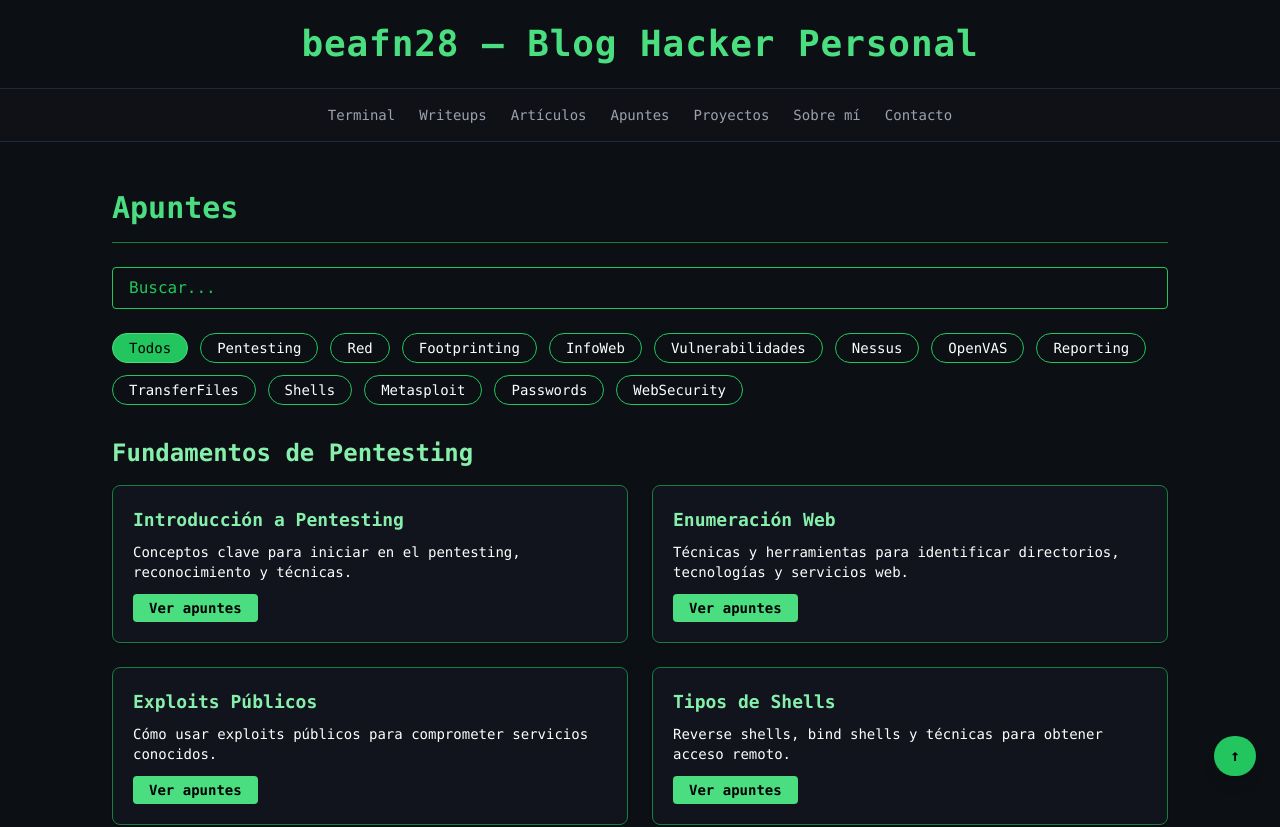
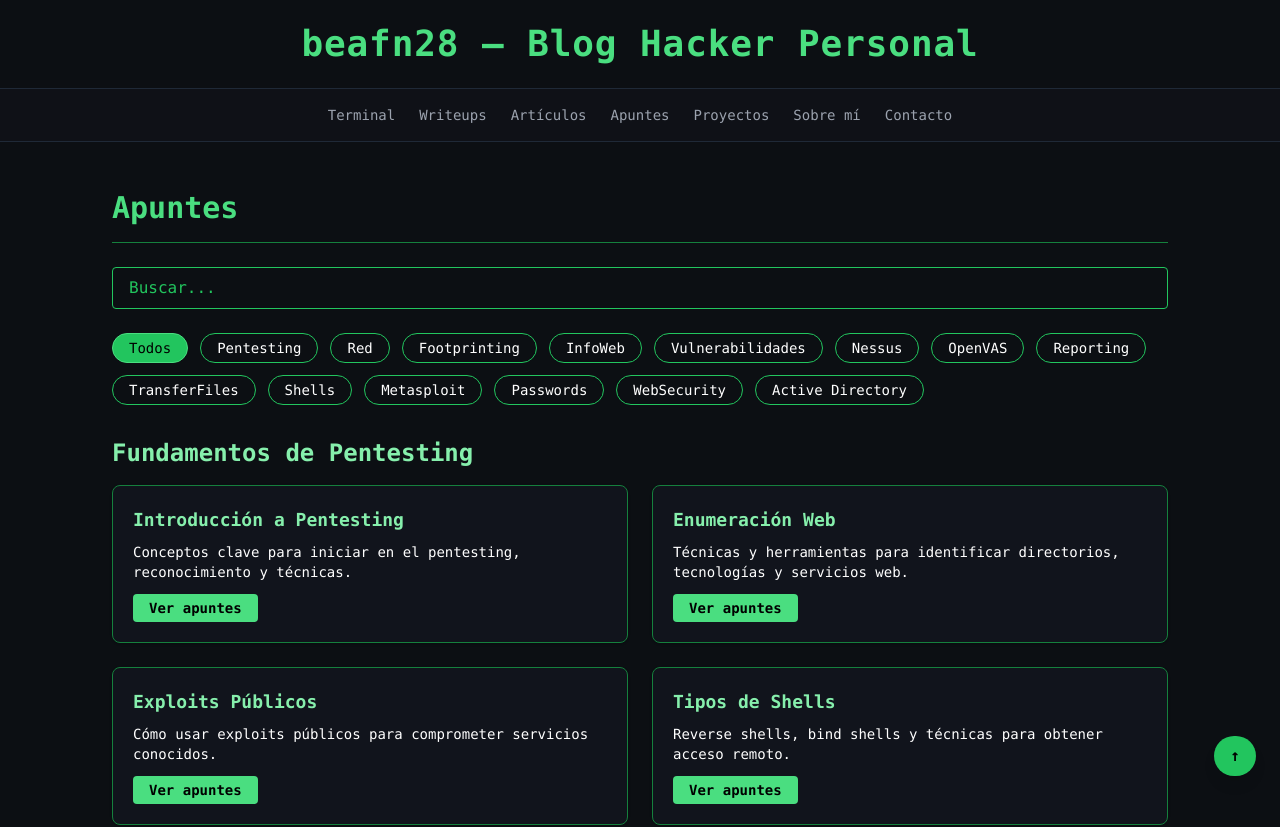
Before and after one commit to beafn28/beafn28.es, a Vue app: page /apuntes in a window 1280 px wide. Shown: the top 827 px of the page. Built offline with nearby package versions, Linux system fonts and the light colour scheme.

Commit message:
sección Active Directory en apuntes

```diff
--- a/src/views/Apuntes.vue
+++ b/src/views/Apuntes.vue
@@ -336,6 +336,28 @@
     </div>
   </div>
 </div>
+<!-- Sección: Active Directory -->
+<div v-if="showActiveDirectorySection" class="mb-12">
+  <h3 class="text-2xl font-bold text-green-300 mb-4">Active Directory</h3>
+  <div class="grid md:grid-cols-2 gap-6">
+    <div
+      v-for="note in activeDirectoryNotes"
+      :key="note.title"
+      class="bg-[#11141c] border border-green-700 rounded-lg p-5 shadow hover:shadow-lg transition"
+    >
+      <h4 class="text-lg font-bold text-green-300 mb-2">{{ note.title }}</h4>
+      <p class="text-sm text-white mb-3">{{ note.description }}</p>
+      <a
+        :href="note.link"
+        target="_blank"
+        class="inline-block text-sm text-black bg-green-400 hover:bg-green-500 px-4 py-1 rounded font-bold transition"
+      >
+        Ver apuntes
+      </a>
+    </div>
+  </div>
+</div>
+
 <button
   @click="scrollToTop"
   class="fixed bottom-6 right-6 bg-green-500 hover:bg-green-400 text-black font-bold py-2 px-4 rounded-full shadow-lg transition"
@@ -370,7 +392,8 @@ const categories = [
   'Shells',
   'Metasploit',
   'Passwords',
-  'WebSecurity'
+  'WebSecurity',
+  'Active Directory'
 ]
 
 const notes = [
@@ -1021,6 +1044,12 @@ const notes = [
   category: 'WebSecurity',
   link: 'https://beafn28.gitbook.io/beafn28/web-security/control-de-acceso',
   description: 'Bypass de restricciones de acceso para acceder a recursos no autorizados.'
+},
+{
+  title: 'Introducción a Active Directory',
+  category: 'Active Directory',
+  link: 'https://beafn28.gitbook.io/beafn28/apuntes-hacking/introduction-active-directory',
+  description: 'Conceptos básicos, arquitectura y componentes esenciales para entender Active Directory en un entorno de red.'
 }
 ]
 
@@ -1039,7 +1068,14 @@ const pentestingNotes = computed(() =>
     ['Enumeración Web', 'Exploits Públicos', 'Tipos de Shells', 'Escalada de Privilegios', 'Transferencia de Archivos'].includes(n.title)
   )
 )
+const activeDirectoryNotes = computed(() =>
+  filteredNotes.value.filter(n => n.category === 'Active Directory')
+)
 
+const showActiveDirectorySection = computed(() =>
+  (activeCategory.value === 'Todos' || activeCategory.value === 'Active Directory') &&
+  activeDirectoryNotes.value.length > 0
+)
 const nmapNotes = computed(() =>
   filteredNotes.value.filter(n => n.category === 'Red')
 )
--- a/src/views/Home.vue
+++ b/src/views/Home.vue
@@ -178,7 +178,7 @@ function runCommand() {
   const apuntesCategorias = [
     "Pentesting", "Red", "Footprinting", "InfoWeb", "Vulnerabilidades",
     "Nessus", "OpenVAS", "Reporting", "TransferFiles", "Shells",
-    "Metasploit", "Passwords", "WebSecurity"
+    "Metasploit", "Passwords", "WebSecurity","Active Directory"
   ]
 
   // === CD ===
```
